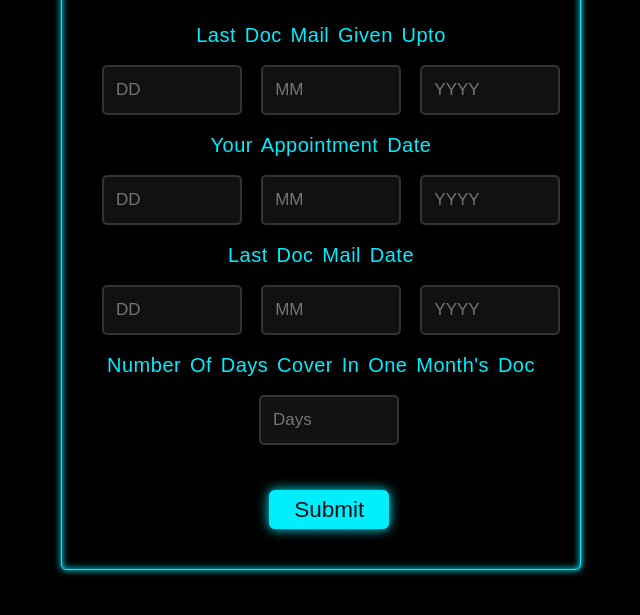
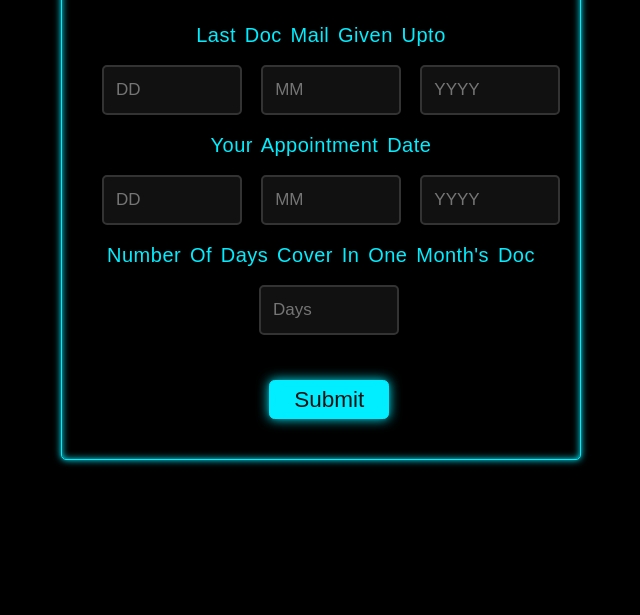
Before and after one commit to abirhasannnn/doc-date-prediction-calculator, a plain HTML site: page index.html in a window 1280 px wide. Shown: the part 167-782 px from the top of the page, without its empty margins (319-959 px from the left). Drawn offline with Linux system fonts and the light colour scheme.

Commit message:
Update index.html

```diff
--- a/index.html
+++ b/index.html
@@ -87,44 +87,6 @@
         </div>
       </div>
 
-      <!-- Last Doc Date -->
-      <div class="last-doc-date">
-        <p class="title">Last Doc Mail Date</p>
-        <div class="block">
-          <input
-            type="number"
-            name="date"
-            id="date3"
-            placeholder="DD"
-            required="required"
-            min="1"
-            max="31"
-          />
-        </div>
-        <div class="block">
-          <input
-            type="number"
-            name="month"
-            id="month3"
-            placeholder="MM"
-            required="required"
-            min="1"
-            max="12"
-          />
-        </div>
-        <div class="block">
-          <input
-            type="number"
-            name="year"
-            id="year3"
-            placeholder="YYYY"
-            required="required"
-            min="2023"
-            max="2025"
-          />
-        </div>
-      </div>
-
       <!-- Number of days -->
       <div class="number-of-days">
         <p class="title">Number Of Days Cover In One Month's Doc</p>
```
